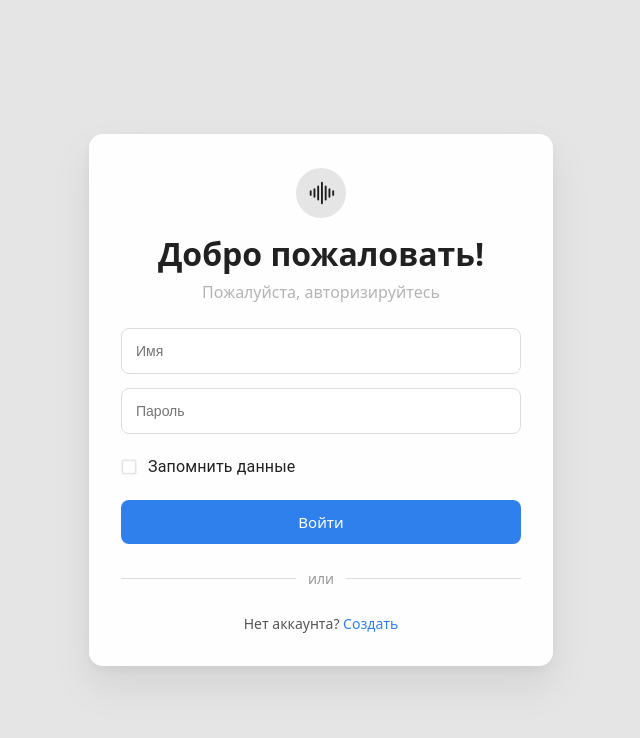
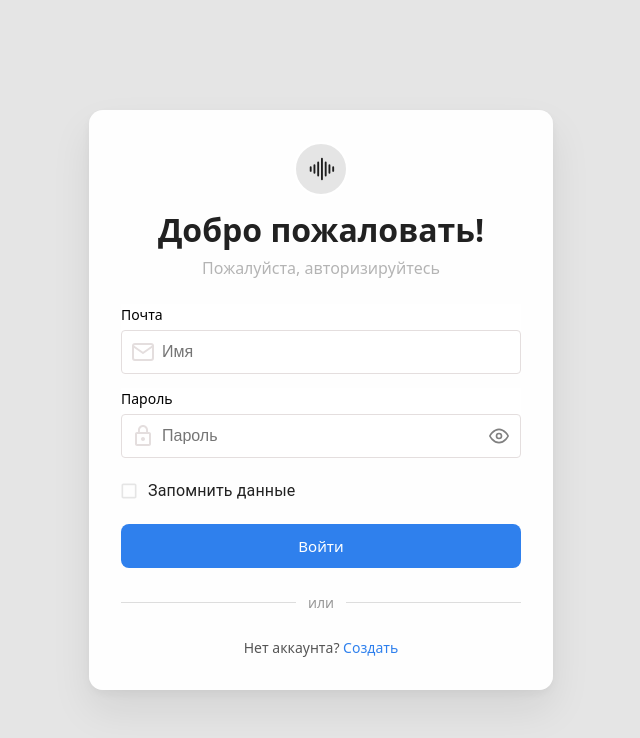
Before and after one commit to Rainatnight/itguru, a React (Vite) app: page / in a window 1280 px wide. Shown: the top 738 px of the page, without its empty margins (319-959 px from the left). Built offline with nearby package versions, Linux system fonts and the light colour scheme.

Commit message:
feat: иконки и инпуты

```diff
--- a/src/components/AuthBlock/AuthBlock.tsx
+++ b/src/components/AuthBlock/AuthBlock.tsx
@@ -8,11 +8,11 @@ import { BsSoundwave } from "react-icons/bs";
 import Checkbox from "@mui/material/Checkbox";
 import FormControlLabel from "@mui/material/FormControlLabel";
 import { validate } from "./helpers/validate";
-import { InputText } from "../InputText/InputText";
-import { InputPassword } from "../InputPassword/InputPassword";
+
+import { InputField } from "../InputField/InputField";
 
 export const AuthBlock = () => {
-  const [email, setEmail] = useState("");
+  const [username, setUsername] = useState("");
   const [password, setPassword] = useState("");
   const [remember, setRemember] = useState(false);
   const [errors, setErrors] = useState<{ email?: string; password?: string }>(
@@ -35,11 +35,11 @@ export const AuthBlock = () => {
   const onSubmit = (e: React.SyntheticEvent<HTMLFormElement>) => {
     e.preventDefault();
 
-    const validationErrors = validate(email, password);
+    const validationErrors = validate(username, password);
     setErrors(validationErrors);
 
     if (Object.keys(validationErrors).length === 0) {
-      mutation.mutate({ username: email, password });
+      mutation.mutate({ username, password });
     }
   };
 
@@ -52,9 +52,26 @@ export const AuthBlock = () => {
       <p className={cls.subtitle}>Пожалуйста, авторизируйтесь</p>
 
       <form className={cls.form} onSubmit={onSubmit}>
-        <InputText errors={errors} text={email} setText={setEmail} />
+        <InputField
+          errors={errors}
+          setErrors={setErrors}
+          name="username"
+          value={username}
+          setValue={setUsername}
+          placeholder="Имя"
+          type="text"
+        />
 
-        <InputPassword errors={errors} text={password} setText={setPassword} />
+        <InputField
+          setErrors={setErrors}
+          errors={errors}
+          name="password"
+          value={password}
+          setValue={setPassword}
+          placeholder="Пароль"
+          type="password"
+        />
+
         <div className={cls.checkbox}>
           <FormControlLabel
             control={
--- a/src/components/AuthBlock/helpers/validate.ts
+++ b/src/components/AuthBlock/helpers/validate.ts
@@ -1,12 +1,12 @@
 interface IErrors {
-  email?: string;
+  username?: string;
   password?: string;
 }
 
 export const validate = (email: string, password: string): IErrors => {
   const newErrors: IErrors = {};
 
-  if (!email) newErrors.email = "Поле имени обязательно";
+  if (!email) newErrors.username = "Поле имени обязательно";
   if (!password) newErrors.password = "Поле пароля обязательно";
 
   return newErrors;
--- /dev/null
+++ b/src/components/InputField/InputField.module.scss
@@ -0,0 +1,61 @@
+.inputWrap {
+  display: flex;
+  flex-direction: column;
+  width: 100%;
+  background: white;
+}
+
+.labelErrorRow {
+  display: flex;
+  justify-content: space-between;
+  margin-bottom: 4px;
+}
+
+.label {
+  font-size: 14px;
+  color: black;
+}
+
+.inputInner {
+  position: relative;
+  display: flex;
+  align-items: center;
+}
+
+.icon {
+  position: absolute;
+  left: 10px;
+  font-size: 20px;
+  color: #e4dede;
+  pointer-events: none;
+}
+
+.input {
+  width: 100%;
+  padding: 12px 12px 12px 40px;
+  box-sizing: border-box;
+
+  background-color: #fff;
+  color: #000;
+  border: 1px solid #e4dede;
+  border-radius: 4px;
+  font-size: 16px;
+  &:focus {
+    outline: none;
+    border: 1px solid #ccc;
+  }
+}
+
+.rightIcon {
+  position: absolute;
+  right: 12px;
+  color: gray;
+  cursor: pointer;
+}
+.error {
+  color: red;
+  font-size: 12px;
+  min-height: 16px;
+  margin-bottom: 4px;
+  align-self: flex-start;
+}
--- /dev/null
+++ b/src/components/InputField/InputField.tsx
@@ -0,0 +1,99 @@
+import React, { useState } from "react";
+import { MdLockOutline } from "react-icons/md";
+import { FiEye, FiEyeOff, FiMail, FiX } from "react-icons/fi";
+import cls from "./InputField.module.scss";
+
+export interface IErrors {
+  password?: string;
+  username?: string;
+}
+
+interface IProps {
+  errors?: IErrors;
+  setErrors: React.Dispatch<React.SetStateAction<IErrors>>;
+  value: string;
+  setValue: (value: string) => void;
+  placeholder?: string;
+  type?: "text" | "password";
+  name: keyof IErrors;
+}
+
+export const InputField = ({
+  errors,
+  setErrors,
+  value,
+  setValue,
+  placeholder,
+  type = "text",
+  name,
+}: IProps) => {
+  const [showPassword, setShowPassword] = useState(false);
+
+  const handleChange = (e: React.ChangeEvent<HTMLInputElement>) => {
+    setValue(e.target.value);
+    setErrors((prev) => ({
+      ...prev,
+      [name]: "",
+    }));
+  };
+
+  const togglePassword = () => setShowPassword((prev) => !prev);
+  const clearInput = () => setValue("");
+
+  const renderLeftIcon = () => {
+    if (name === "username") return <FiMail size={24} className={cls.icon} />;
+    if (name === "password")
+      return <MdLockOutline size={24} className={cls.icon} />;
+    return null;
+  };
+
+  const renderRightIcon = () => {
+    if (name === "username" && value)
+      return <FiX size={20} className={cls.rightIcon} onClick={clearInput} />;
+    if (name === "password")
+      return (
+        <>
+          {showPassword ? (
+            <FiEyeOff
+              size={20}
+              className={cls.rightIcon}
+              onClick={togglePassword}
+            />
+          ) : (
+            <FiEye
+              size={20}
+              className={cls.rightIcon}
+              onClick={togglePassword}
+            />
+          )}
+        </>
+      );
+    return null;
+  };
+
+  const getLabel = () => {
+    if (name === "username") return "Почта";
+    if (name === "password") return "Пароль";
+    return "";
+  };
+
+  return (
+    <div className={cls.inputWrap}>
+      <div className={cls.labelErrorRow}>
+        <span className={cls.label}>{getLabel()}</span>
+        <span className={cls.error}>{errors?.[name] || "\u00A0"}</span>
+      </div>
+      <div className={cls.inputInner}>
+        {renderLeftIcon()}
+        <input
+          className={cls.input}
+          type={name === "password" && showPassword ? "text" : type}
+          placeholder={placeholder}
+          value={value}
+          onChange={handleChange}
+        />
+        {renderRightIcon()}
+      </div>
+    </div>
+  );
+};
--- a/src/components/InputPassword/InputPassword.module.scss
+++ /dev/null
@@ -1,29 +0,0 @@
-.inputWrap {
-  display: flex;
-  flex-direction: column;
-
-  gap: 4px;
-  width: 100%;
-}
-
-.input {
-  height: 44px;
-  padding: 0 14px;
-  border-radius: 8px;
-  border: 1px solid #ddd;
-  font-size: 14px;
-  background: #ffffff;
-  color: black;
-  &:focus {
-    outline: none;
-    border-color: #2f80ed;
-  }
-}
-
-.error {
-  color: #e53935;
-  font-size: 13px;
-  text-align: center;
-  align-self: flex-start;
-  min-height: 16px;
-}
--- a/src/components/InputPassword/InputPassword.tsx
+++ /dev/null
@@ -1,33 +0,0 @@
-import cls from "./InputPassword.module.scss";
-
-import React from "react";
-
-interface IErrors {
-  password?: string;
-  email?: string;
-}
-
-interface IProps {
-  errors: IErrors;
-  text: string;
-  setText: (value: string) => void;
-}
-
-export const InputPassword = ({ errors, text, setText }: IProps) => {
-  const handleChange = (e: React.ChangeEvent<HTMLInputElement>) => {
-    setText(e.target.value);
-  };
-
-  return (
-    <div className={cls.inputWrap}>
-      {errors.password && <div className={cls.error}>{errors.password}</div>}
-      <input
-        className={cls.input}
-        type="password"
-        placeholder="Пароль"
-        value={text}
-        onChange={handleChange}
-      />
-    </div>
-  );
-};
--- a/src/components/InputText/InputText.module.scss
+++ /dev/null
@@ -1,28 +0,0 @@
-.inputWrap {
-  display: flex;
-  flex-direction: column;
-  gap: 4px;
-  width: 100%;
-}
-
-.input {
-  height: 44px;
-  padding: 0 14px;
-  border-radius: 8px;
-  border: 1px solid #ddd;
-  font-size: 14px;
-  background: #ffffff;
-  color: black;
-  &:focus {
-    outline: none;
-    border-color: #2f80ed;
-  }
-}
-
-.error {
-  color: #e53935;
-  font-size: 13px;
-  text-align: center;
-  align-self: flex-start;
-  min-height: 16px;
-}
--- a/src/components/InputText/InputText.tsx
+++ /dev/null
@@ -1,31 +0,0 @@
-import cls from "./InputText.module.scss";
-
-export interface IErrors {
-  password?: string;
-  email?: string;
-}
-
-export interface IProps {
-  errors: IErrors;
-  text: string;
-  setText: (value: string) => void;
-}
-
-export const InputText = ({ errors, text, setText }: IProps) => {
-  const handleChange = (e: React.ChangeEvent<HTMLInputElement>) => {
-    setText(e.target.value);
-  };
-
-  return (
-    <div className={cls.inputWrap}>
-      {errors.email && <div className={cls.error}>{errors.email}</div>}
-      <input
-        className={cls.input}
-        type="text"
-        placeholder="Имя"
-        value={text}
-        onChange={handleChange}
-      />
-    </div>
-  );
-};
```
